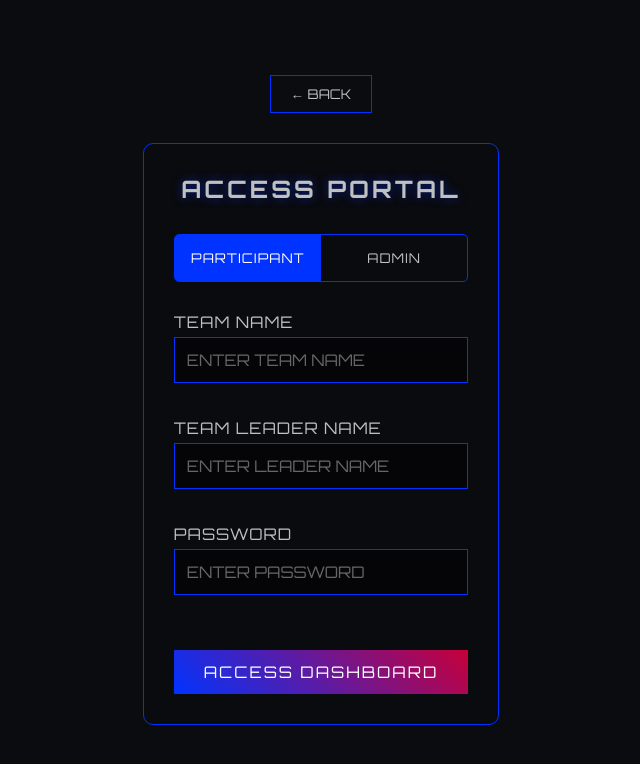
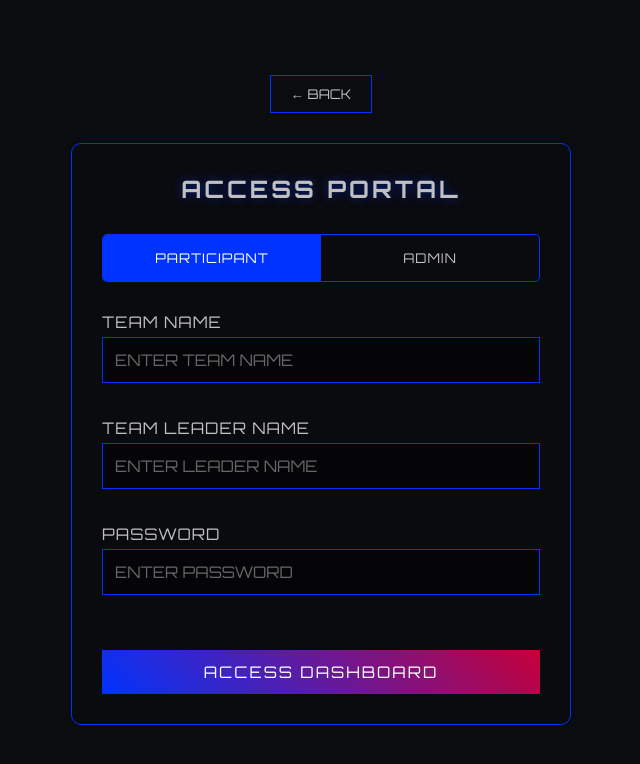
Before and after one commit to Sana-Munir-Alam/Incognito_Backup, a React (Create React App) app: page / in a window 1280 px wide. Both pictures are taken after a click on the button "LOGIN". Shown: the top 764 px of the page, without its empty margins (319-959 px from the left). Built offline with nearby package versions, Linux system fonts and the light colour scheme.

Commit message:
Update Login.css

```diff
--- a/src/Login.css
+++ b/src/Login.css
@@ -1,6 +1,8 @@
 .login-page {
   min-height: 100vh;
-  position: relative;
+  width: 100vw;
+  margin: 0;
+  transition: all 0.3s ease;
 }
 
 .login-background {
```
